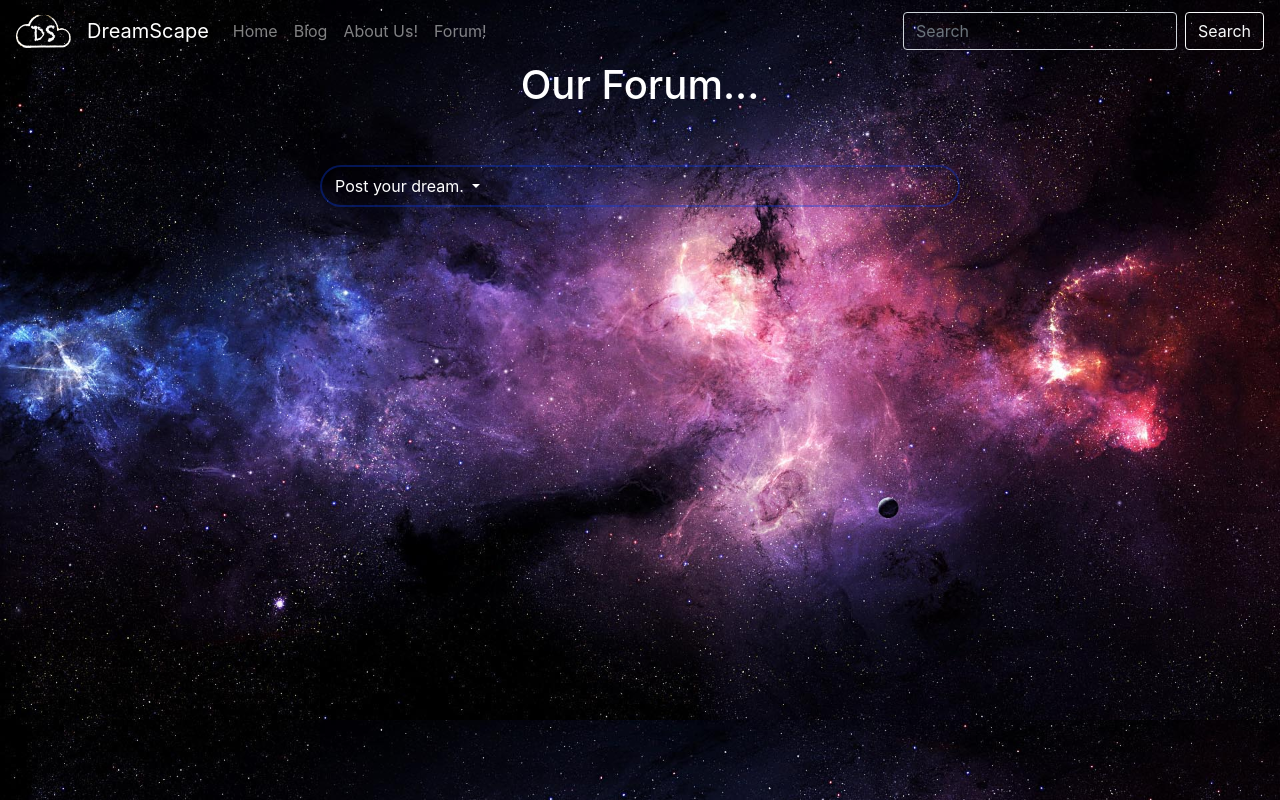
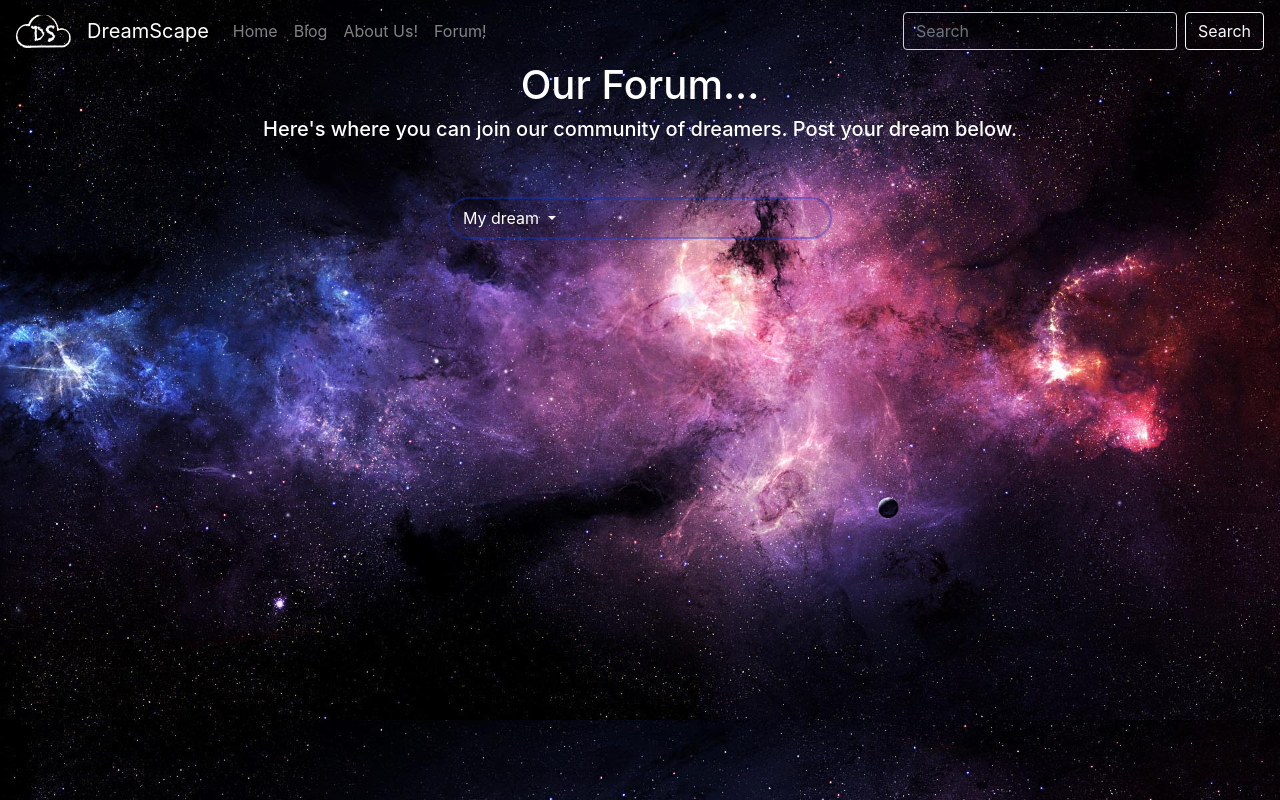
Before and after one commit to bethel-school-of-technology/dreamscape-stories, an Angular app: page /forum in a window 1280 px wide. Built offline with nearby package versions, Linux system fonts and the light colour scheme.

Commit message:
Minor changes to forum

```diff
--- a/src/app/components/forum/forum.component.css
+++ b/src/app/components/forum/forum.component.css
@@ -1,5 +1,5 @@
 .post{
-    width: 50%;
+    width: 30%;
     height: auto;
     margin: 0 auto;
     color: white;
@@ -8,6 +8,10 @@
     border: 2px solid rgba(9, 62, 235, 0.350);
 }
 h1 {
+    text-align: center;
+    color: white;
+}
+h5 {
     text-align: center;
     color: white;
 }
--- a/src/app/components/forum/forum.component.html
+++ b/src/app/components/forum/forum.component.html
@@ -1,9 +1,12 @@
 <h1> Our Forum...</h1>
+    <h5 id="intro">
+        Here's where you can join our community of dreamers. Post your dream below.
+    </h5>
 <br>
 <br>
 <div class="post">
     <button class="btn dropdown-toggle" style= "color: white" type="button" id="dropdownMenuButton" data-toggle="dropdown" aria-haspopup="true" aria-expanded="true">
-      Post your dream.
+      My dream
     </button>
     <div class="dropdown-menu">
         <div>
@@ -11,7 +14,7 @@
         </div>
         <div class="dropdown-divider"></div>
         <div>
-          <button type="submit" class="btn btn-outline-light my-2 my-sm-0 btn-sm">Comment</button>
+          <button type="submit" class="btn btn-outline-light my-2 my-sm-0 btn-sm">Share</button>
         </div>
     </div>
 </div>
--- a/src/app/components/home/subscriber-form/subscriber-form.component.html
+++ b/src/app/components/home/subscriber-form/subscriber-form.component.html
@@ -1,16 +1,20 @@
 <!-- Sams subscriber form -->
+<br>
+<br>
+<br>
+<br>
 <form id="container">
     <div class="form-group">
-      <label for="subscriberform">Sign up here!</label>
+      <label for="subscriberform">Enter your email address</label>
       <input type="text" class="form-control" id="subscriberform" placeholder="Email">
     </div>
     <div id="check" class="form-check">
       <input class="subscriberformcheckbox" type="checkbox" value="" id="checkbox">
       <label class="form-check-label" for="subscriberformcheckbox">
-        Check here to receive dreamtastic emails!
+        Yes, I want to receive dreamtastic emails!
       </label>
     </div>
     <div class="btn-toolbar justify-content-between">
-      <button class="btn btn-outline-light my-2 my-sm-0">Sign me up!</button>
+      <button class="btn btn-outline-light my-2 my-sm-0">Sign me up</button>
     </div>
   </form>
```
